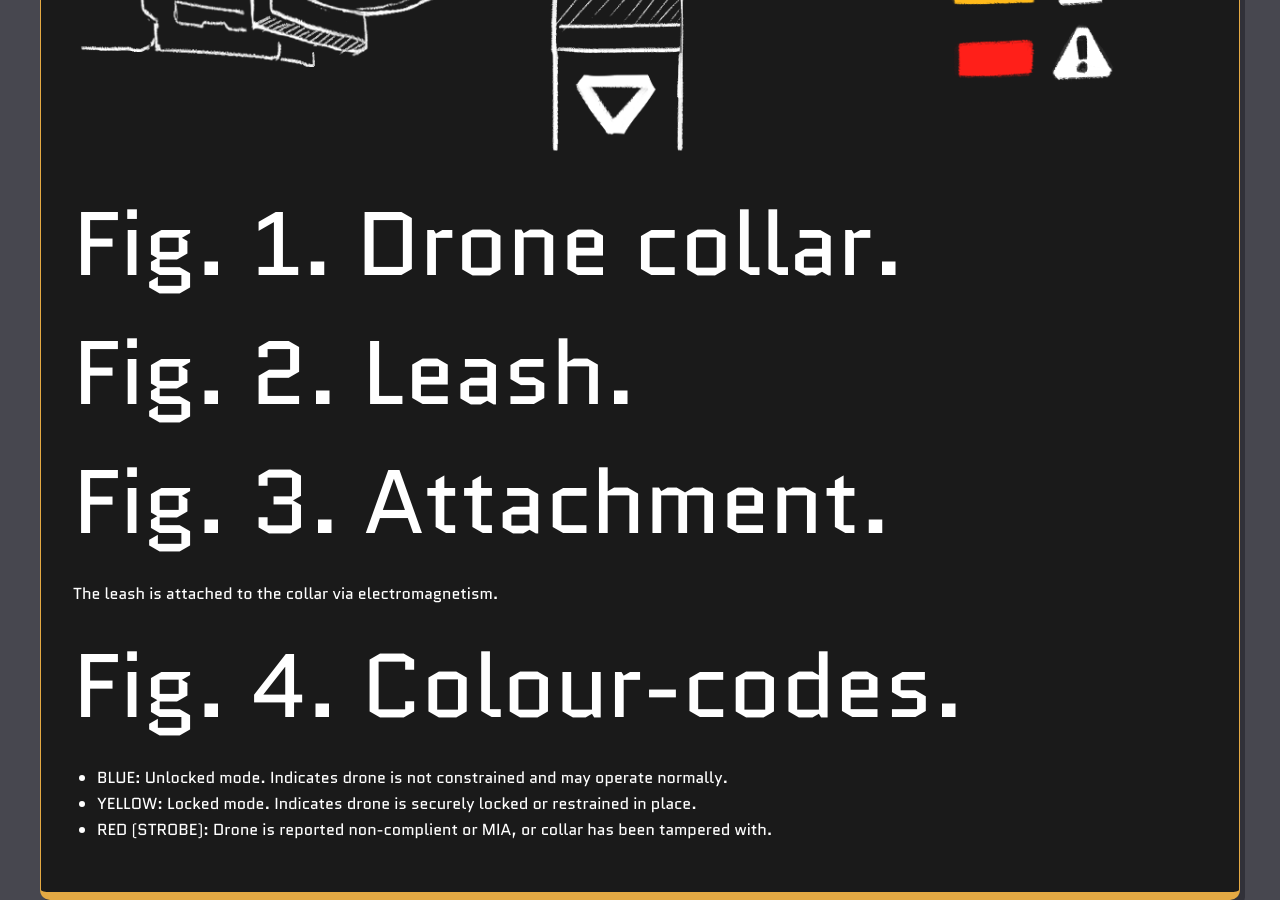
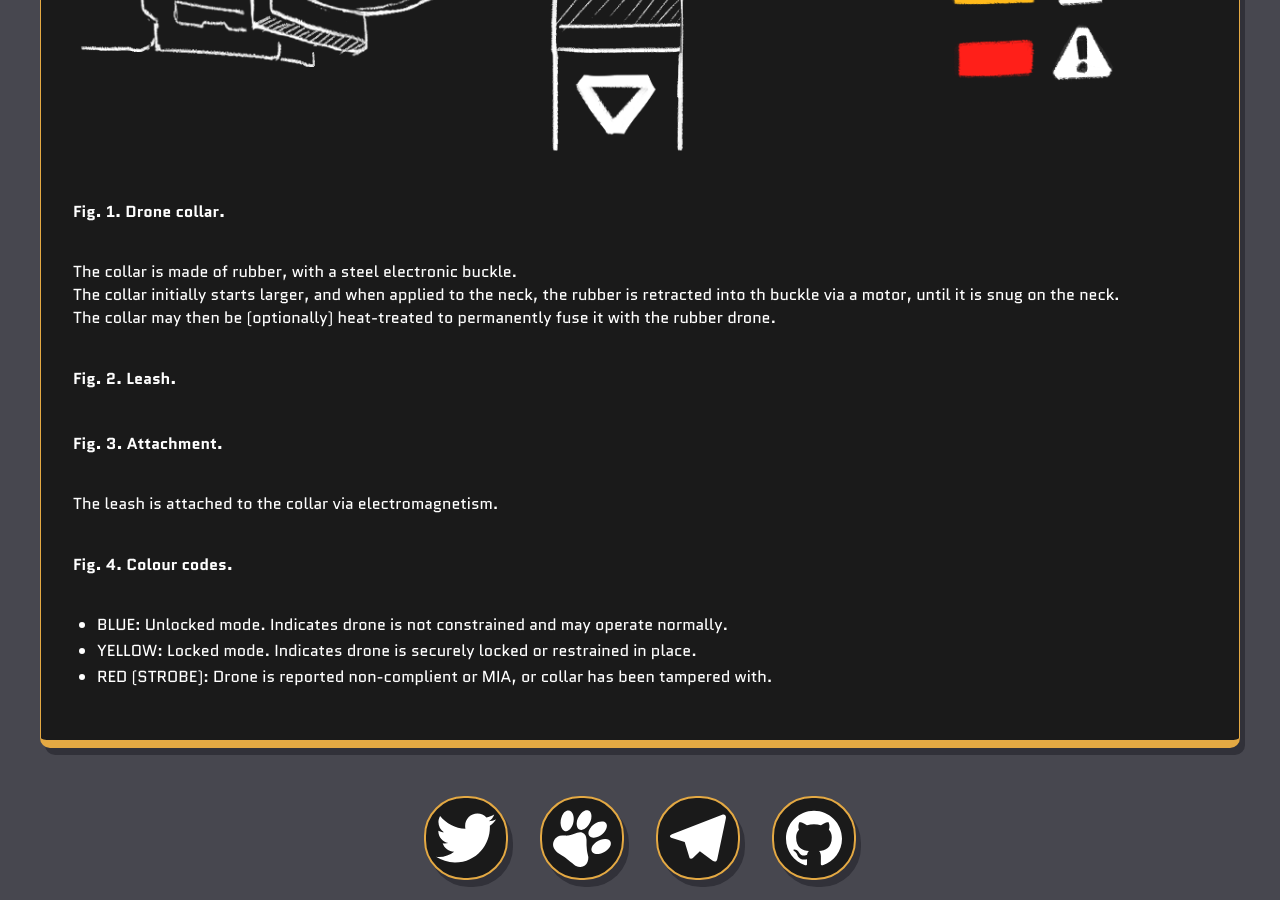
Before and after one commit to FERR1TE/hazmatdr.one, a Jekyll site: the page built from collar/index.md, in a window 1280 px wide and 900 px high, scrolled down 630 px. Built offline with Jekyll 4.4.1, drawn with Linux system fonts in a browser that asks for light colours; our own code applies the rules of GitHub Pages for plain Markdown files.

Commit message:
Additional collar details

```diff
--- a/collar/index.md
+++ b/collar/index.md
@@ -1,9 +1,12 @@
 ![Collar](/assets/img/collar.png)
-# Fig. 1. Drone collar.
-# Fig. 2. Leash.
-# Fig. 3. Attachment.
+#### Fig. 1. Drone collar.
+The collar is made of rubber, with a steel electronic buckle.
+The collar initially starts larger, and when applied to the neck, the rubber is retracted into th buckle via a motor, until it is snug on the neck.
+The collar may then be (optionally) heat-treated to permanently fuse it with the rubber drone.
+#### Fig. 2. Leash.
+#### Fig. 3. Attachment.
 The leash is attached to the collar via electromagnetism.
-# Fig. 4. Colour-codes.
+#### Fig. 4. Colour codes.
 - BLUE: Unlocked mode. Indicates drone is not constrained and may operate normally.
 - YELLOW: Locked mode. Indicates drone is securely locked or restrained in place.
 - RED (STROBE): Drone is reported non-complient or MIA, or collar has been tampered with.
```
